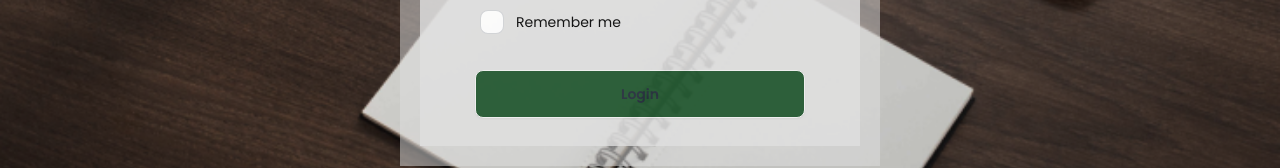
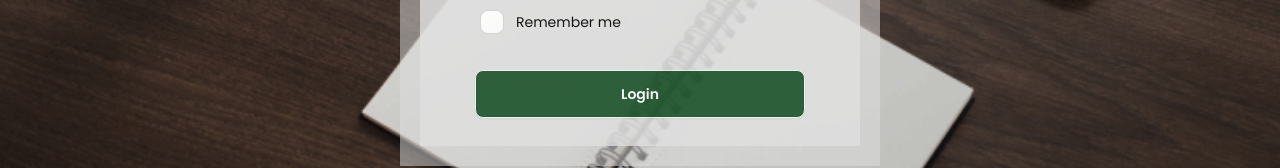
Before and after one commit to Rifansyah12/LPPMuninus, a Next.js app in the folder frontend/: page /login in a window 1280 px wide. Shown: the part 557-725 px from the top of the page. Built offline with nearby package versions, Linux system fonts and the light colour scheme.

Commit message:
adjust button login

```diff
--- a/frontend/src/pages/login/index.tsx
+++ b/frontend/src/pages/login/index.tsx
@@ -54,7 +54,9 @@ export default function Login() {
                 <span className="label-text text-black px-3">Remember me</span>
               </label>
             </div>
-            <button className="btn bg-[#1C532A] w-[75%]">Login</button>
+            <button className="btn bg-[#1C532A] w-[75%] hover:bg-[#247538] text-white">
+              Login
+            </button>
           </div>
         </div>
       </div>
```
